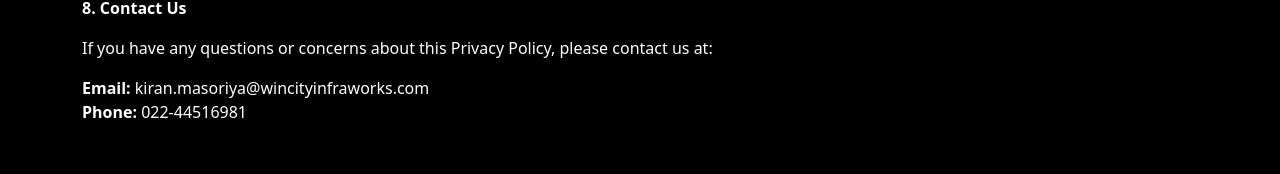
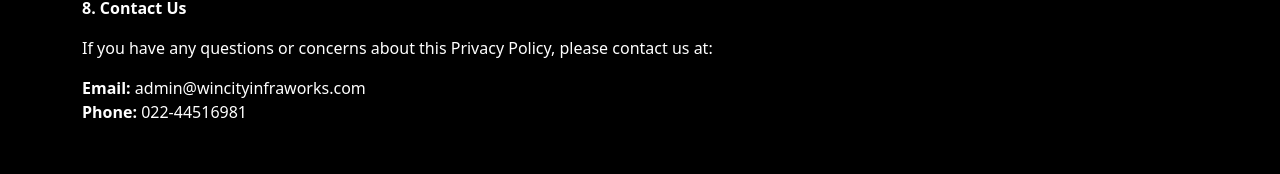
Before and after one commit to Evangelin-dev/Wincity, a Next.js app in the folder frontend/: page /privacy-policy in a window 1280 px wide. Shown: the part 1373-1547 px from the top of the page. Built offline with nearby package versions, Linux system fonts and the light colour scheme; no server answers.

Commit message:
email added

```diff
--- a/frontend/src/app/privacy-policy/page.js
+++ b/frontend/src/app/privacy-policy/page.js
@@ -39,7 +39,7 @@ const content = `<p class="p1"><strong>Effective Date:</strong> April 15, 2025</
 <p class="p1">We may update this Privacy Policy from time to time. Any changes will be posted on this page with an updated effective date.</p>
 <p class="p1"><strong>8. Contact Us</strong></p>
 <p class="p1">If you have any questions or concerns about this Privacy Policy, please contact us at:</p>
-<p class="p1"><strong>Email:</strong> kiran.masoriya@wincityinfraworks.com<br /> <strong>Phone:</strong> 022-44516981</p>`;
+<p class="p1"><strong>Email:</strong> admin@wincityinfraworks.com<br /> <strong>Phone:</strong> 022-44516981</p>`;
 
 export async function generateMetadata({ params, searchParams }, parent) {
   const id = params.id;
```
